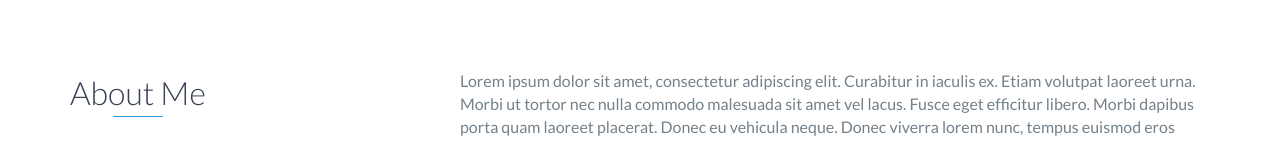
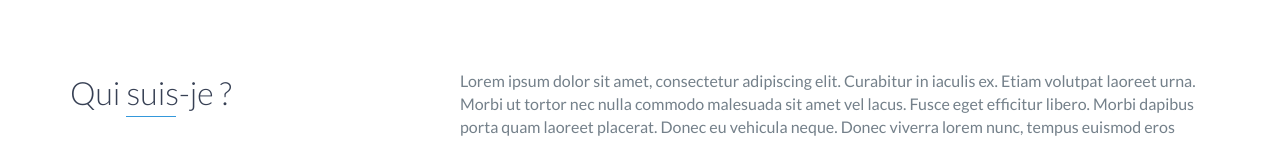
Before and after one commit to NgomDibocor/portfolio, a website: page index.html in a window 1280 px wide. Shown: the part 805-947 px from the top of the page. Drawn offline with nearby package versions, Linux system fonts and the light colour scheme.

Commit message:
Update index.html

```diff
--- a/index.html
+++ b/index.html
@@ -62,7 +62,7 @@
         <div class="container">
             <div class="row">
                 <div class="col-md-4">
-                    <h2 class="heading">About Me</h2>
+                    <h2 class="heading">Qui suis-je ? </h2>
                 </div>
                 <div class="col-md-8">
                     <p>
```
